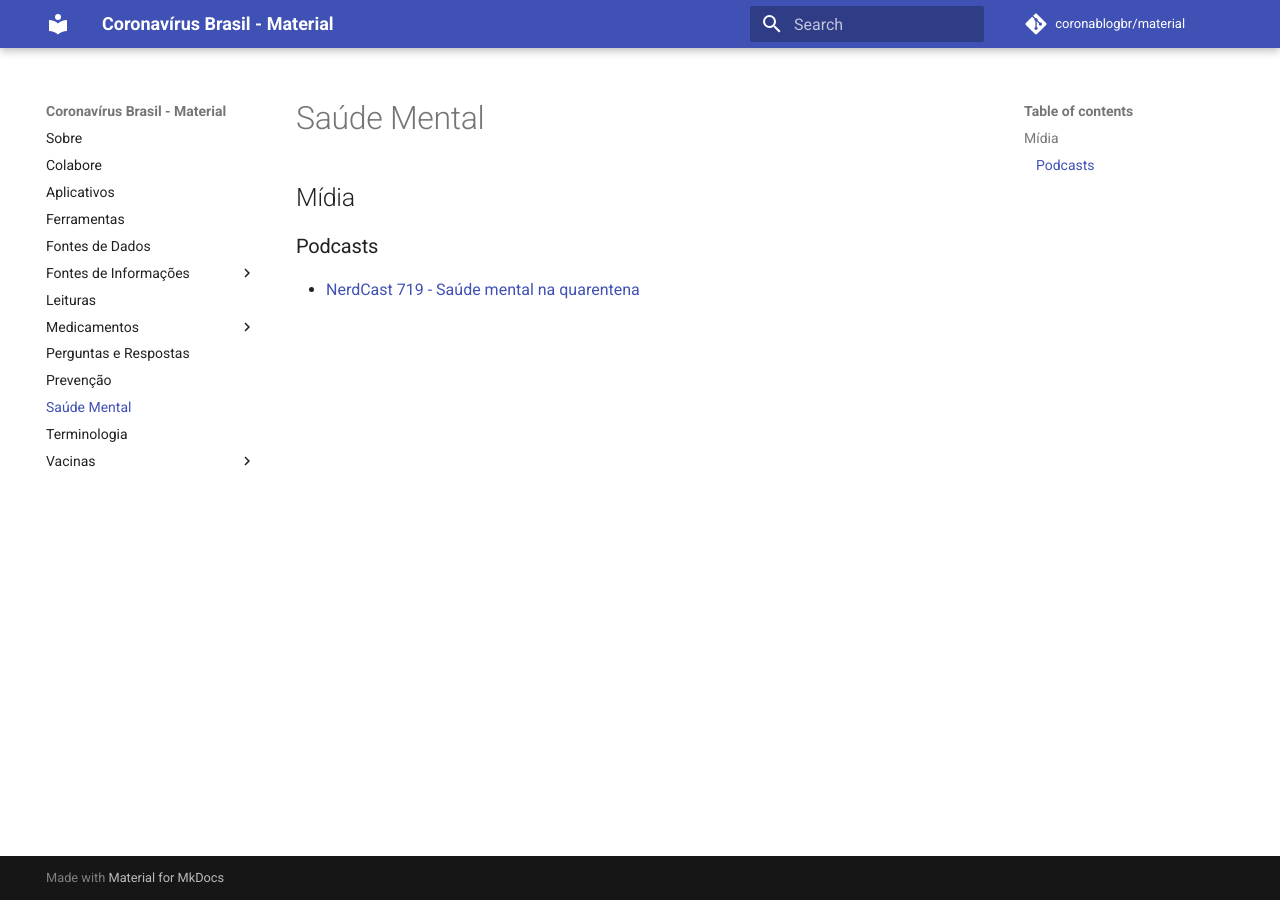
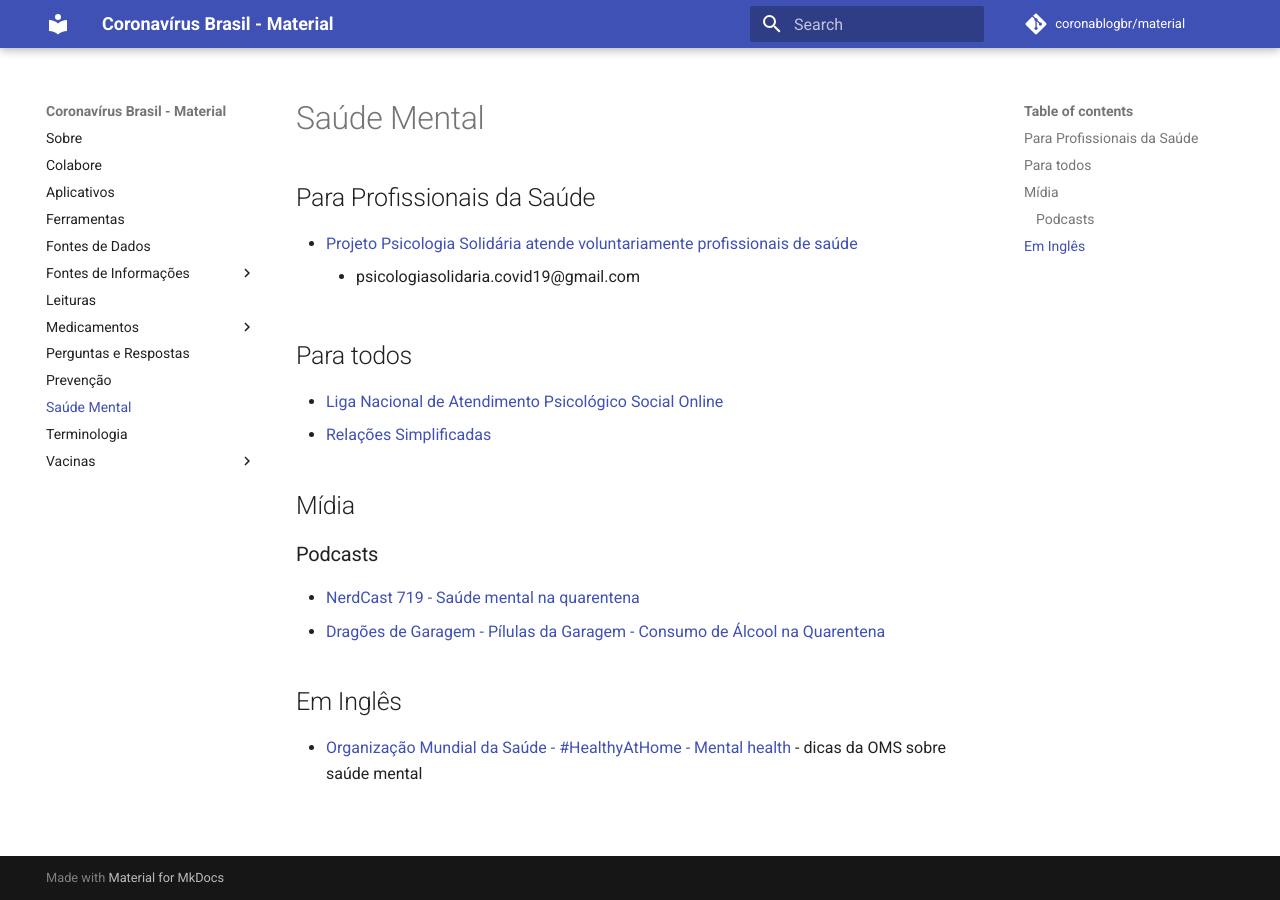
Before and after one commit to coronablogbr/material, an MkDocs documentation site: the page built from docs/saude-mental.md, in a window 1280 px wide. Built offline with MkDocs 1.6.1 and Material for MkDocs 9.7.7, drawn with Linux system fonts in a browser that asks for light colours; comment, search, counter and statistics services are not loaded.

Commit message:
Mais sobre saúde mental

```diff
--- a/docs/saude-mental.md
+++ b/docs/saude-mental.md
@@ -1,7 +1,22 @@
 # Saúde Mental
+
+## Para Profissionais da Saúde
+
+- [Projeto Psicologia Solidária atende voluntariamente profissionais de saúde](https://www.redebrasilatual.com.br/saude-e-ciencia/2020/03/psicologia-solidaria-atende-profissionais-saude/)
+    - psicologiasolidaria.covid19@gmail.com
+
+## Para todos
+
+- [Liga Nacional de Atendimento Psicológico Social Online](https://twitter.com/AninhaArantes/status/1250925896346861570?s=20)
+- [Relações Simplificadas](https://www.relacoessimplificadas.com.br/escuta)
 
 ## Mídia
 
 ### Podcasts
 
 - [NerdCast 719 - Saúde mental na quarentena](https://jovemnerd.com.br/nerdcast/saude-mental-na-quarentena/)
+- [Dragões de Garagem - Pílulas da Garagem - Consumo de Álcool na Quarentena](https://dragoesdegaragem.com/podcast/consumo-de-alcool-na-quarentena-pilulas-da-garagem/)
+
+## Em Inglês
+
+- [Organização Mundial da Saúde - #HealthyAtHome - Mental health](https://www.who.int/news-room/campaigns/connecting-the-world-to-combat-coronavirus/healthyathome/healthyathome---mental-health) - dicas da OMS sobre saúde mental
```
